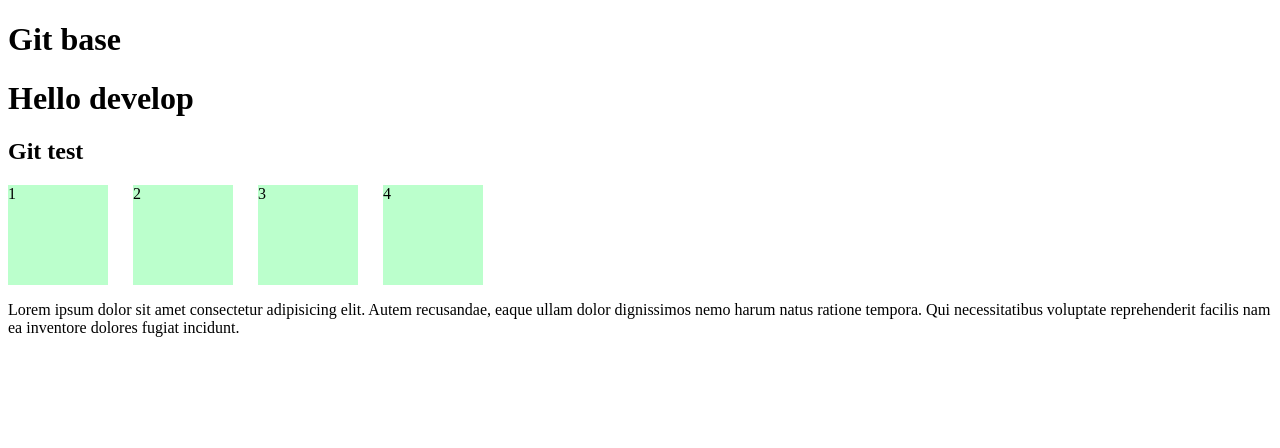
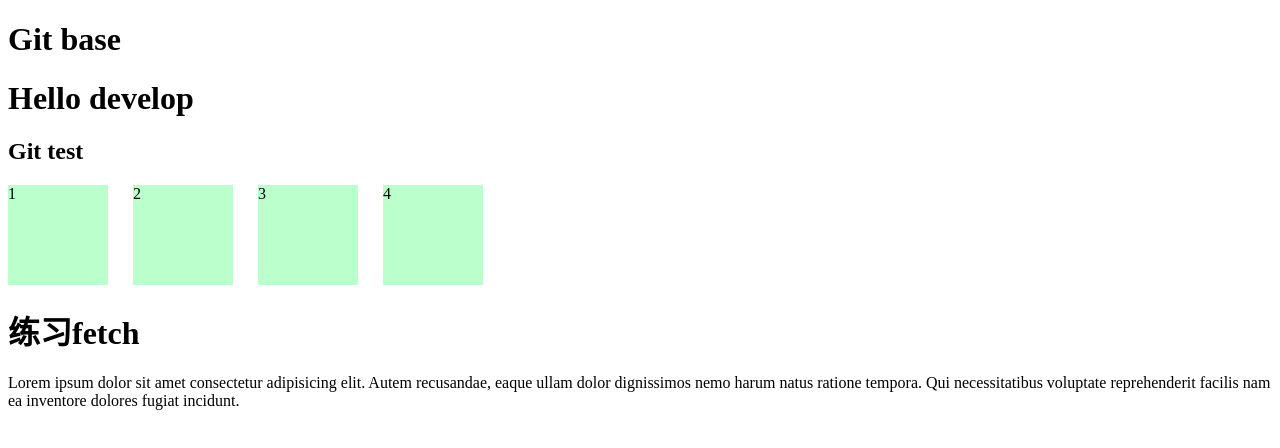
Before and after one commit to free-booter/Git-, a plain HTML site: page 01_基础操作/index.html in a window 1280 px wide. Drawn offline with Linux system fonts and the light colour scheme.

Commit message:
Update index.html

```diff
--- a/01_基础操作/index.html
+++ b/01_基础操作/index.html
@@ -27,6 +27,7 @@
         <div class="item">3</div>
         <div class="item">4</div>
     </div>
+    <h1>练习fetch</h1>
     <p>Lorem ipsum dolor sit amet consectetur adipisicing elit. Autem recusandae, eaque ullam dolor dignissimos nemo harum natus ratione tempora. Qui necessitatibus voluptate reprehenderit facilis nam ea inventore dolores fugiat incidunt.</p>
 </body>
 </html>
```
